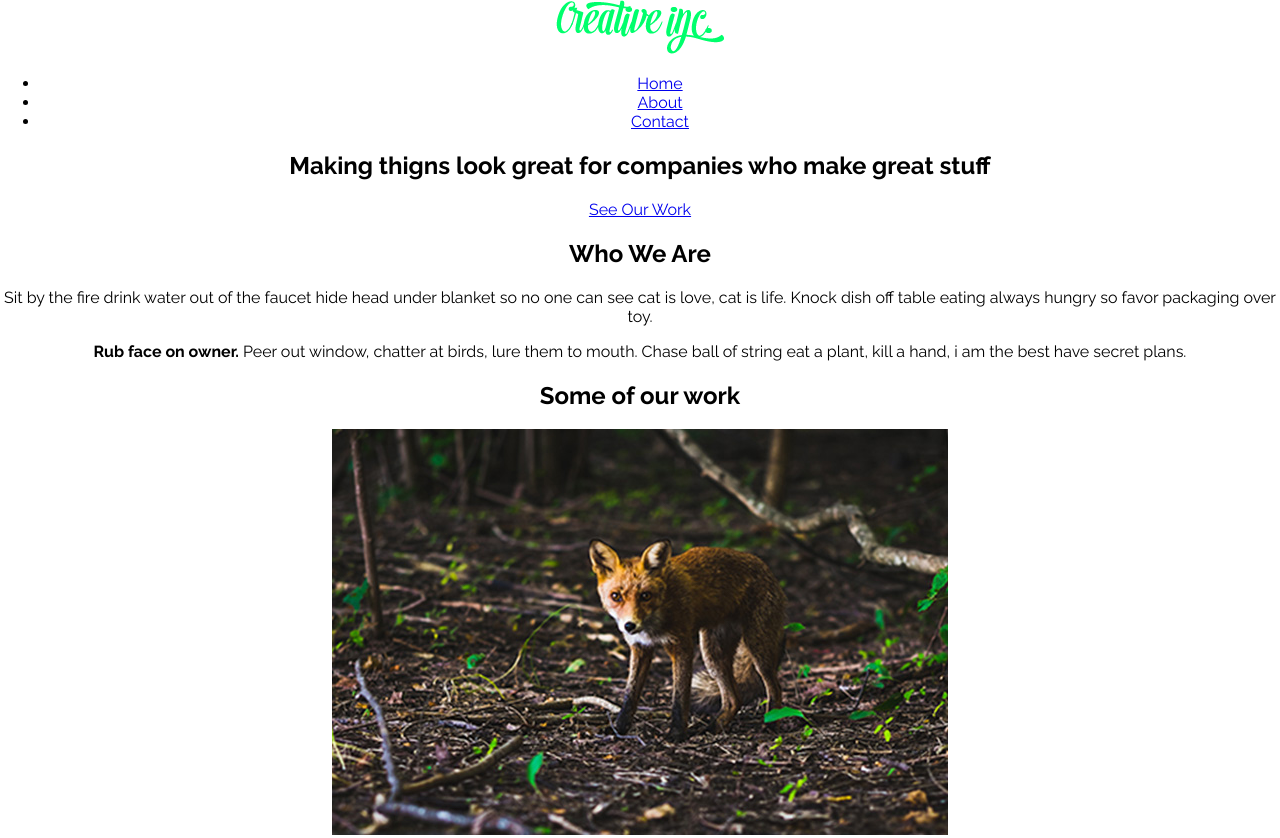
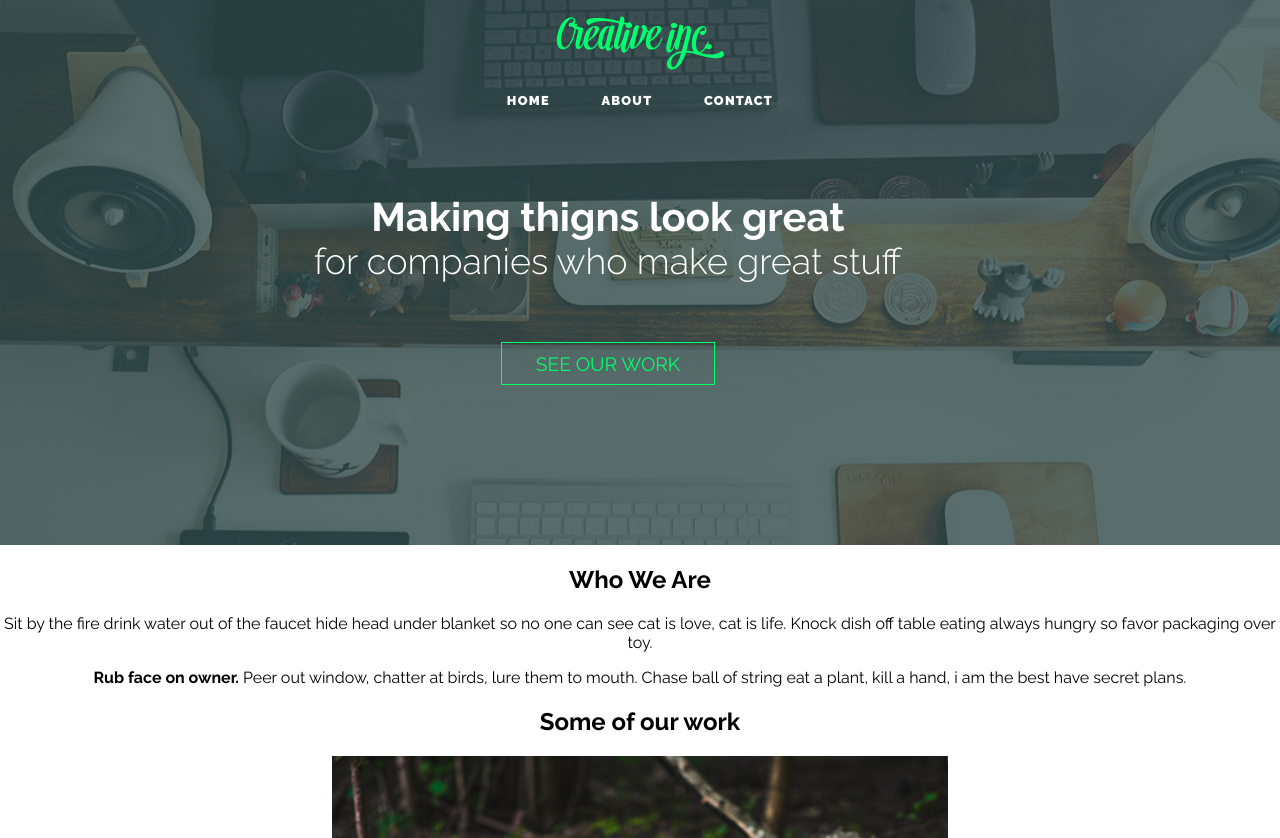
Before and after one commit to LopesDario/fictionalWebsite, a plain HTML site: page index.html in a window 1280 px wide. Shown: the top 838 px of the page. Drawn offline with Linux system fonts and the light colour scheme; files whose address does not match are found by name.

Commit message:
styled header and hero

```diff
--- a/css/style.css
+++ b/css/style.css
@@ -9,3 +9,99 @@ body {
   font-family: "Raleway", sans-serif;
   text-align: center;
 }
+
+img {
+  max-width: 100%;
+  height: auto;
+}
+
+.container {
+  width: 95%;
+  margin: 0;
+}
+
+/* typography
+======================================= */
+
+.title {
+  font-size: 2.5rem;
+  margin-bottom: 1.5em;
+}
+
+.title span {
+  display: block;
+  font-size: 0.9em;
+  font-weight: 300;
+}
+
+/* buttons
+======================================= */
+
+.button {
+  border-style: solid;
+  border-width: 0.1em;
+  display: inline-block;
+  font-size: 1.2em;
+  padding: 0.5em 1.75em;
+  text-decoration: none;
+  text-transform: uppercase;
+}
+
+.button-accent {
+  color: #00ff6c;
+  border-color: #00ff6c;
+}
+
+.button-accent:hover,
+.button-accent:focus {
+  background: #00ff6c;
+  color: #232323;
+}
+
+/* header
+======================================= */
+
+header {
+  position: absolute;
+  margin-top: 1em;
+  left: 0;
+  right: 0;
+}
+
+nav ul {
+  margin: 0;
+  padding: 0;
+  list-style: none;
+}
+
+nav li {
+  display: inline-block;
+  margin: 1em;
+}
+
+nav a {
+  color: white;
+  font-size: 0.8rem;
+  font-weight: 900;
+  letter-spacing: 0.1em;
+  padding: 0.6em;
+  text-decoration: none;
+  text-transform: uppercase;
+}
+
+nav a:hover,
+nav a:focus {
+  color: #ddd;
+}
+
+/* home-hero
+======================================= */
+
+.home-hero {
+  background-image: url(../img/hero-bg.jpg);
+  padding: 10em 0em;
+  color: #fff;
+}
+
+/* home-hero
+======================================= */
--- a/index.html
+++ b/index.html
@@ -26,12 +26,14 @@
       </nav>
     </header>
 
-    <section>
-      <h1 class="title">
-        Making thigns look great
-        <span>for companies who make great stuff</span>
-      </h1>
-      <a href="#" class="button button-accent">See Our Work</a>
+    <section class="home-hero">
+      <div class="container">
+        <h1 class="title">
+          Making thigns look great
+          <span>for companies who make great stuff</span>
+        </h1>
+        <a href="#" class="button button-accent">See Our Work</a>
+      </div>
     </section>
 
     <section class="home-about">
```
